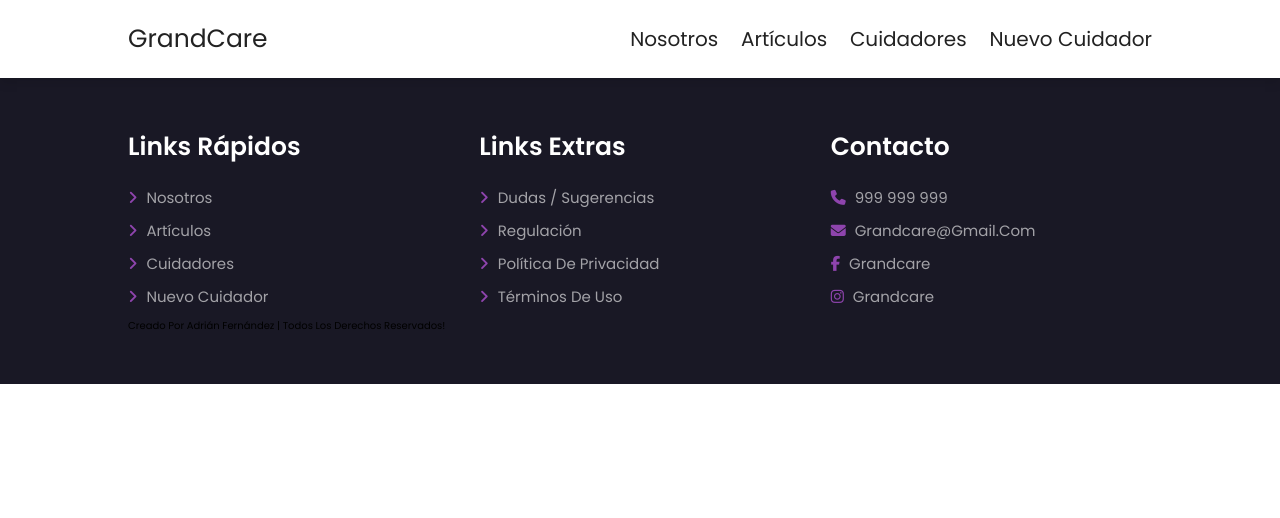
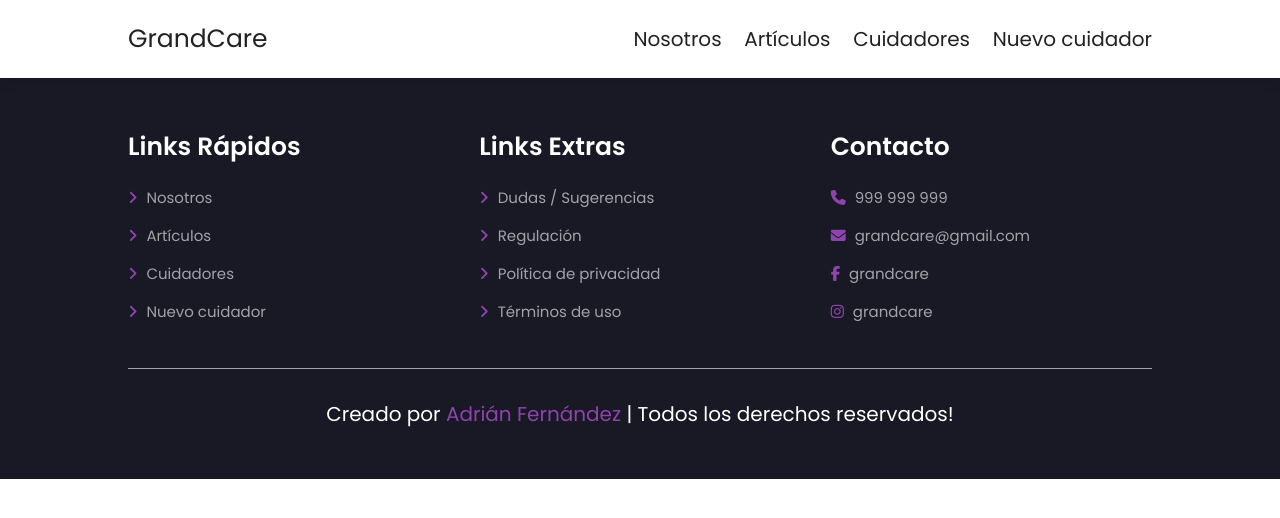
Before and after one commit to adriferro/caurhealth., a PHP site: page / in a window 1280 px wide. Shown: the top 518 px of the page. Run offline with PHP 8.4, Linux system fonts and the light colour scheme.

Commit message:
Terminamos los estilos del footer

```diff
--- a/styles/style.css
+++ b/styles/style.css
@@ -22,7 +22,6 @@
     outline: none;
     border: none;
     text-decoration: none;
-    text-transform: capitalize;
 }
 
 html{
@@ -103,7 +102,7 @@ section{
 .footer .box-container .box a{
     color: var(--light-white);
     font-size: 1.5rem;
-    padding-bottom: 1rem;
+    padding-bottom: 1.5rem;
     display: block;
 }
 
@@ -117,9 +116,18 @@ section{
     padding-right: 2rem;
 }
 
+.footer .credit{
+    text-align: center;
+    padding-top: 3rem;
+    margin-top: 3rem;
+    border-top: .1rem solid var(--light-white);
+    font-size: 2rem;
+    color: var(--white);
+}
 
-
-
+.footer .credit span{
+    color: var(--main-color);
+}
 
 
 
```
